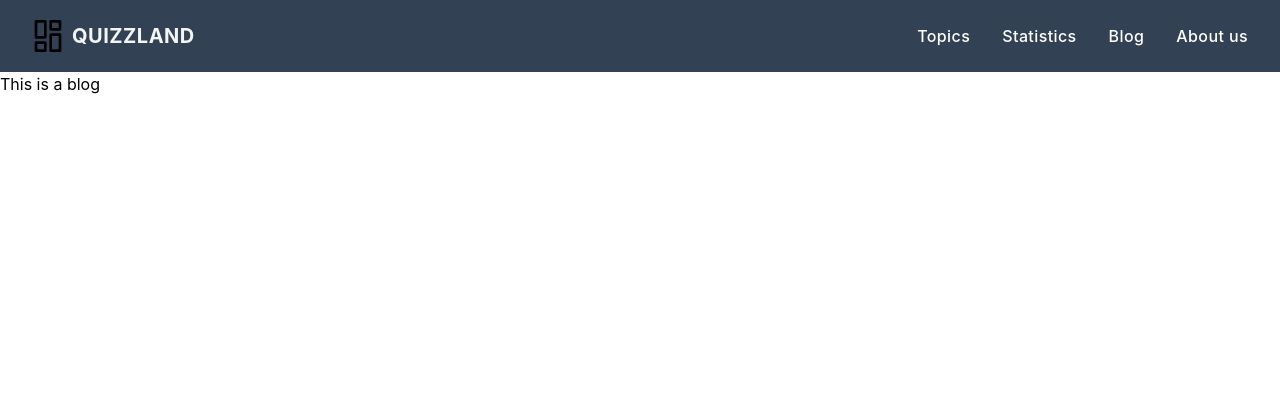
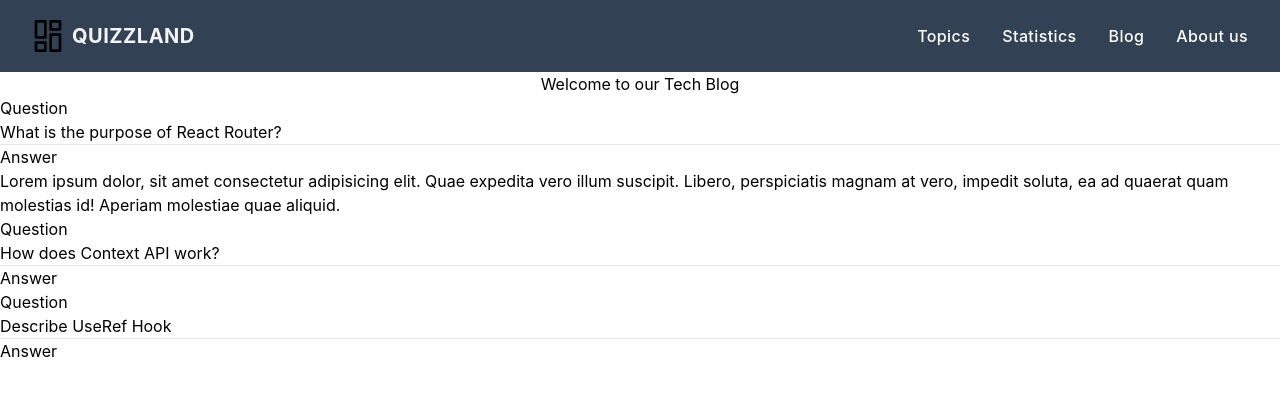
Before and after one commit to GreenerAsraf/assignment-9, a React (Create React App) app: page /blog in a window 1280 px wide. Shown: the top 396 px of the page. Built offline with nearby package versions, Linux system fonts and the light colour scheme.

Commit message:
blog added

```diff
--- a/src/Componants/Blog/Blog.js
+++ b/src/Componants/Blog/Blog.js
@@ -3,7 +3,36 @@ import React from 'react';
 const Blog = () => {
     return (
         <div>
-            <h3>This is a blog</h3>
+           <h3 className='text-center'>Welcome  to our Tech Blog</h3>
+
+           <div>
+           <h4>Question</h4>
+           <p>What is the purpose of React Router?</p>
+           <hr />
+           <h4>Answer</h4>
+           <p>
+            Lorem ipsum dolor, sit amet consectetur adipisicing elit. Quae expedita vero illum suscipit. Libero, perspiciatis magnam at vero, impedit soluta, ea ad quaerat quam molestias id! Aperiam molestiae quae aliquid.
+           </p>
+           </div>
+           <div>
+           <h4>Question</h4>
+           <p>How does Context API work?</p>
+           <hr />
+           <h4>Answer</h4>
+           <p>
+
+           </p>
+           </div>
+           <div>
+           <h4>Question</h4>
+           <p>Describe UseRef Hook</p>
+           <hr />
+           <h4>Answer</h4>
+           <p>
+
+           </p>
+           </div>
+
         </div>
     );
 };
```
